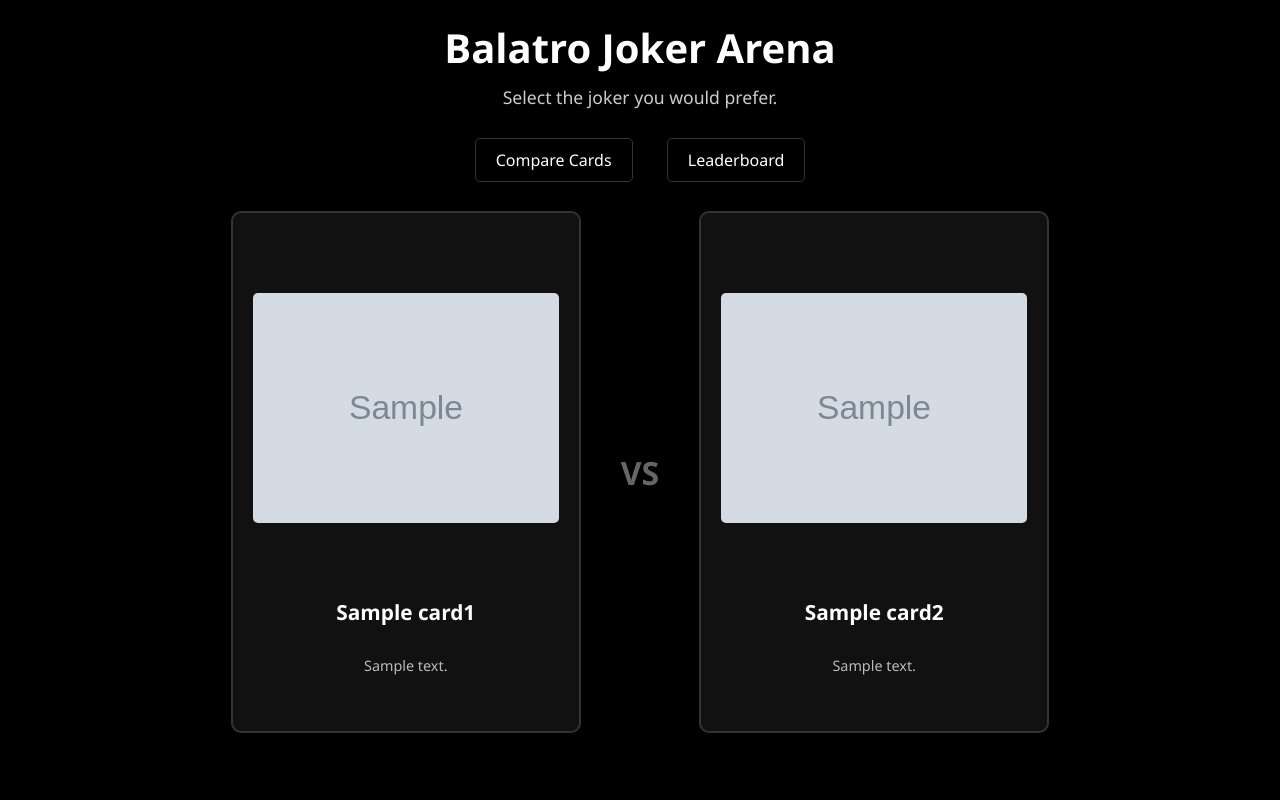
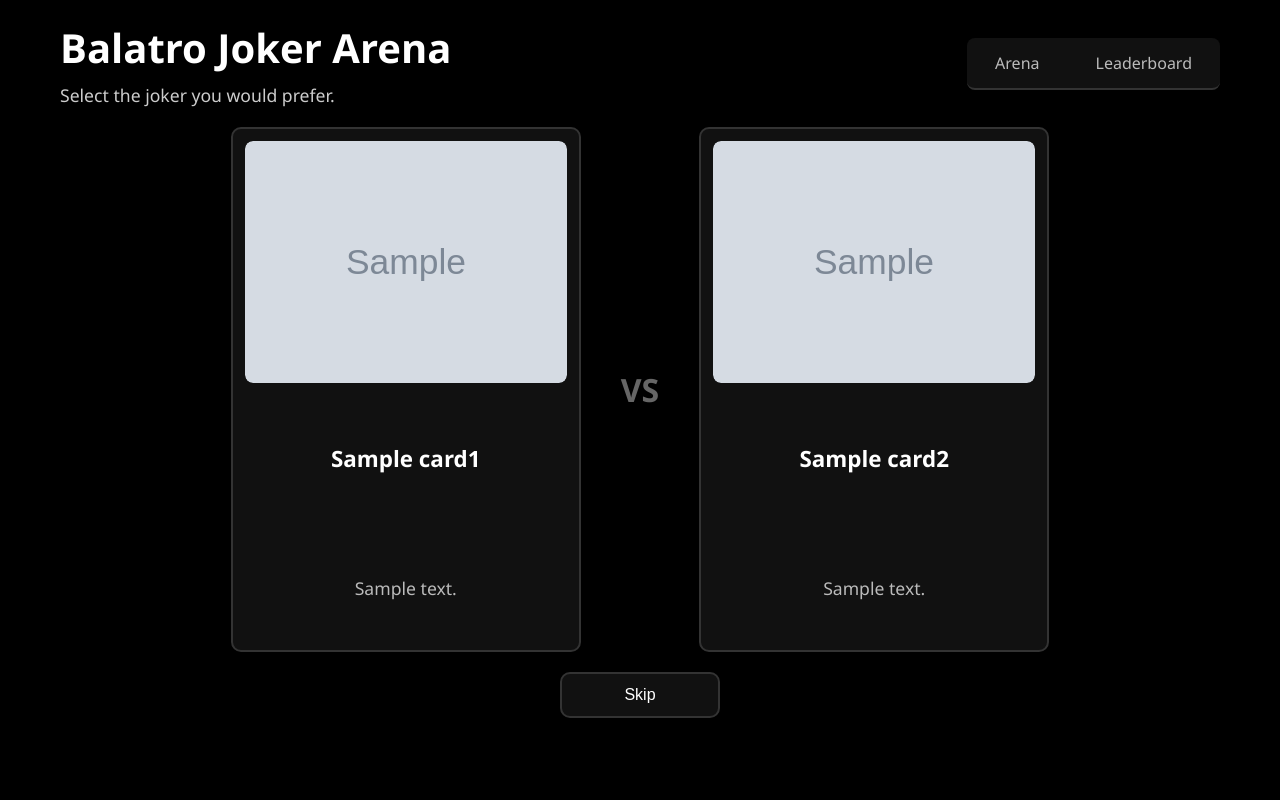
Before and after one commit to isabel-dlai/balatro-elo, a FastAPI app: template templates/index.html in a window 1280 px wide. Run offline with FastAPI, Linux system fonts and the light colour scheme; the template is opened without the code that fills it: most values are stand-ins (such as "Sample title", 1, 10 or a date in 2020); grey boxes marked "Sample" are stand-in pictures; parts of the project's set-up code (start-up, migrations or seed data) failed here and were passed over.

Commit message:
Update homepage design

```diff
--- a/templates/base.html
+++ b/templates/base.html
@@ -6,10 +6,15 @@
     <meta name="viewport" content="width=device-width, initial-scale=1.0">
     <title>{% block title %}Card Comparison App{% endblock %}</title>
     <style>
+        /* Reset & Base Styles */
         * {
             margin: 0;
             padding: 0;
             box-sizing: border-box;
+        }
+
+        html {
+            height: 100%;
         }
 
         body {
@@ -17,8 +22,7 @@
             background-color: #000;
             color: #fff;
             min-height: 100vh;
-            display: flex;
-            flex-direction: column;
+            height: 100%;
         }
 
         .container {
@@ -28,15 +32,26 @@
             flex: 1;
         }
 
+        /* =====================================
+           Header + Title + Tab Navigation Styles
+           ===================================== */
         .header {
-            text-align: center;
-            margin-bottom: 40px;
+            display: flex;
+            justify-content: space-between;
+            align-items: center;
+            margin-bottom: 20px;
+        }
+
+        /* Left‐side: Title + Description */
+        .header .title-container {
+            display: flex;
+            flex-direction: column;
         }
 
         .header h1 {
             font-size: 2.5rem;
-            margin-bottom: 10px;
             color: #fff;
+            margin-bottom: 8px;
         }
 
         .header p {
@@ -44,26 +59,62 @@
             color: #ccc;
         }
 
-        .nav {
-            text-align: center;
-            margin-bottom: 30px;
+        /* Right‐side: Tab Navigation */
+        .tab-nav {
+            display: flex;
+            background-color: #111;
+            border-bottom: 2px solid #333;
+            border-radius: 8px;
+            overflow: hidden;
         }
 
-        .nav a {
-            color: #fff;
+        .tab-item {
+            color: #bbb;
             text-decoration: none;
-            margin: 0 15px;
-            padding: 10px 20px;
-            border: 1px solid #333;
-            border-radius: 5px;
+            padding: 14px 28px;
+            font-size: 1rem;
             transition: all 0.3s ease;
+            position: relative;
         }
 
-        .nav a:hover {
-            background-color: #333;
-            border-color: #666;
+        .tab-item:not(.active):hover {
+            color: #fff;
+            background-color: #222;
         }
 
+        .tab-item.active {
+            color: #fff;
+            background-color: #222;
+            font-weight: bold;
+        }
+
+        .tab-item.active::after {
+            content: '';
+            position: absolute;
+            bottom: 0;
+            left: 50%;
+            transform: translateX(-50%);
+            width: 60%;
+            height: 3px;
+            background-color: #fff;
+            border-radius: 2px;
+        }
+
+        @media (max-width: 768px) {
+            .tab-item {
+                padding: 12px 20px;
+                font-size: 0.95rem;
+            }
+        }
+
+        @media (max-width: 480px) {
+            .tab-item {
+                padding: 10px 16px;
+                font-size: 0.9rem;
+            }
+        }
+
+        /* Alert Styles */
         .error {
             background-color: #dc3545;
             color: white;
@@ -86,14 +137,23 @@
 </head>
 <body>
     <div class="container">
+        <!-- Header: Title on Left, Tabs on Right -->
         <div class="header">
-            <h1>{% block page_title %}Balatro Joker Arena{% endblock %}</h1>
-            <p>{% block page_description %}Select the joker you would prefer.{% endblock %}</p>
-        </div>
+            <div class="title-container">
+                <h1>Balatro Joker Arena</h1>
+                <p>{% block page_description %}Select the joker you would prefer.{% endblock %}</p>
+            </div>
 
-        <div class="nav">
-            <a href="/">Compare Cards</a>
-            <a href="/leaderboard">Leaderboard</a>
+            <nav class="tab-nav">
+                <a href="/"
+                   class="tab-item {% if request.url.path == '/' %}active{% endif %}">
+                    Arena
+                </a>
+                <a href="/leaderboard"
+                   class="tab-item {% if request.url.path == '/leaderboard' %}active{% endif %}">
+                    Leaderboard
+                </a>
+            </nav>
         </div>
 
         {% block content %}{% endblock %}
--- a/templates/index.html
+++ b/templates/index.html
@@ -3,26 +3,40 @@
 
 {% block extra_css %}
 <style>
+    /* Container holding both cards */
     .card-comparison {
         display: flex;
         justify-content: center;
         align-items: center;
         gap: 40px;
         flex-wrap: wrap;
-        margin: 40px 0;
+        margin: 20px 0;
     }
 
+    body {
+        height: 100%;
+    }
+
+    /* ================================
+       Responsive .card rules start here
+       ================================ */
     .card {
+        /* Max width 350px, but shrink to 90vw on narrow screens */
+        width: min(350px, 90vw);
+        /* Maintain a 2:3 (width : height) ratio for playing-card shape */
+        aspect-ratio: 2 / 3;
+
         background-color: #111;
         border: 2px solid #333;
         border-radius: 10px;
-        padding: 20px;
+        padding: 12px;
         text-align: center;
         cursor: pointer;
         transition: all 0.3s ease;
-        width: 350px;
+
         display: flex;
         flex-direction: column;
+        /* Distribute space so top (image) and bottom (text) stay balanced */
         justify-content: space-between;
     }
 
@@ -33,43 +47,48 @@
         box-shadow: 0 10px 20px rgba(255, 255, 255, 0.1);
     }
 
+    /* ========================
+       Inner-content adjustments
+       ======================== */
     .card .card-content {
-        flex: 1;
         display: flex;
         flex-direction: column;
-        justify-content: center;
+        justify-content: space-between;
+        height: 100%;
     }
 
     .card .image-container {
         width: 100%;
-        height: 350px;
+        /* No fixed height—let image itself constrain within max-height */
         display: flex;
         align-items: center;
         justify-content: center;
-        margin-bottom: 15px;
+        margin-bottom: 5px;
         overflow: hidden;
-        border-radius: 5px;
+        border-radius: 8px;
     }
 
     .card img {
+        /* Never exceed container’s width or 60% of the card’s height */
         max-width: 100%;
         max-height: 100%;
+        height: auto;
         object-fit: contain;
-        border-radius: 5px;
+        border-radius: 8px;
     }
 
     .card h3 {
-        font-size: 1.3rem;
+        font-size: 1.4rem;
         margin-bottom: 10px;
         color: #fff;
+        flex: 0 0 auto;
     }
 
     .card .description {
-        font-size: 0.9rem;
+        font-size: 1.1rem;
         color: #bbb;
-        margin-bottom: 15px;
         line-height: 1.4;
-        height: 60px;
+        flex: 0 0 20%;
         display: flex;
         align-items: center;
         justify-content: center;
@@ -77,27 +96,18 @@
         text-align: center;
     }
 
-    .card .select-btn {
-        background-color: #007bff;
-        color: white;
-        border: none;
-        padding: 12px 24px;
-        border-radius: 5px;
-        cursor: pointer;
-        font-size: 1rem;
-        transition: background-color 0.3s ease;
-    }
-
-    .card .select-btn:hover {
+    .card:hover .select-btn {
         background-color: #0056b3;
     }
 
+    /* “VS” between cards */
     .vs {
         font-size: 2rem;
         color: #666;
         font-weight: bold;
     }
 
+    /* Loading text */
     .loading {
         display: none;
         text-align: center;
@@ -106,6 +116,32 @@
         margin: 20px 0;
     }
 
+    /* ================================
+       Skip button styling
+       ================================ */
+    #skipBtn {
+        display: block;
+        margin: 10px auto;
+        width: 160px;
+        padding: 12px 0;
+        background-color: #111;
+        color: #fff;
+        border: 2px solid #333;
+        border-radius: 10px;
+        font-size: 1rem;
+        text-align: center;
+        cursor: pointer;
+        transition: all 0.3s ease;
+    }
+
+    #skipBtn:hover {
+        background-color: #222;
+        border-color: #666;
+    }
+
+    /* ================================
+       Mobile media query
+       ================================ */
     @media (max-width: 768px) {
         .card-comparison {
             flex-direction: column;
@@ -116,7 +152,15 @@
             transform: rotate(90deg);
             margin: 0;
         }
+
+        /* On very small screens, keep skip button at ~90% width */
+        #skipBtn {
+            width: 90%;
+            max-width: 160px;
         }
+    }
+
+
 </style>
 {% endblock %}
 
@@ -125,7 +169,10 @@
       <div class="card" onclick="selectCard('{{ card1.id }}', '{{ card2.id }}')">
           <div class="card-content">
               <div class="image-container">
-                <img src="{{ card1.image_url }}" alt="{{ card1.name }}" onerror="this.src='https://via.placeholder.com/250x250/333/666?text=No+Image'">
+                  <img
+                      src="{{ card1.image_url }}"
+                      alt="{{ card1.name }}"
+                      onerror="this.src='https://via.placeholder.com/375x375/333/666?text=No+Image'">
               </div>
               <h3>{{ card1.name }}</h3>
               <div class="description">{{ card1.description }}</div>
@@ -137,13 +184,18 @@
       <div class="card" onclick="selectCard('{{ card2.id }}', '{{ card1.id }}')">
           <div class="card-content">
               <div class="image-container">
-                <img src="{{ card2.image_url }}" alt="{{ card2.name }}" onerror="this.src='https://via.placeholder.com/250x250/333/666?text=No+Image'">
+                  <img
+                      src="{{ card2.image_url }}"
+                      alt="{{ card2.name }}"
+                      onerror="this.src='https://via.placeholder.com/375x375/333/666?text=No+Image'">
               </div>
               <h3>{{ card2.name }}</h3>
               <div class="description">{{ card2.description }}</div>
           </div>
       </div>
   </div>
+
+  <button id="skipBtn">Skip</button>
 
   <div class="loading" id="loading">
       Recording your choice and loading new cards...
@@ -155,10 +207,7 @@
 {% block extra_js %}
 <script>
 async function selectCard(winnerId, loserId) {
-    // Show loading
     document.getElementById('loading').style.display = 'block';
-
-    // Hide cards during processing
     document.querySelector('.card-comparison').style.opacity = '0.5';
 
     try {
@@ -174,7 +223,6 @@
         const result = await response.json();
 
         if (result.success) {
-            // Reload the page to get new cards
             window.location.reload();
         } else {
             showMessage('Error recording comparison', 'error');
@@ -186,6 +234,10 @@
         document.querySelector('.card-comparison').style.opacity = '1';
     }
 }
+
+document.getElementById('skipBtn').addEventListener('click', function() {
+    location.reload();
+});
 
 function showMessage(text, type) {
     const messageDiv = document.getElementById('message');
--- a/templates/leaderboard.html
+++ b/templates/leaderboard.html
@@ -10,7 +10,6 @@
         max-width: 800px;
         margin: 0 auto;
     }
-
 
     .leaderboard-table {
         width: 100%;
```
Lines whose indentation alone changed are shown as unchanged.
